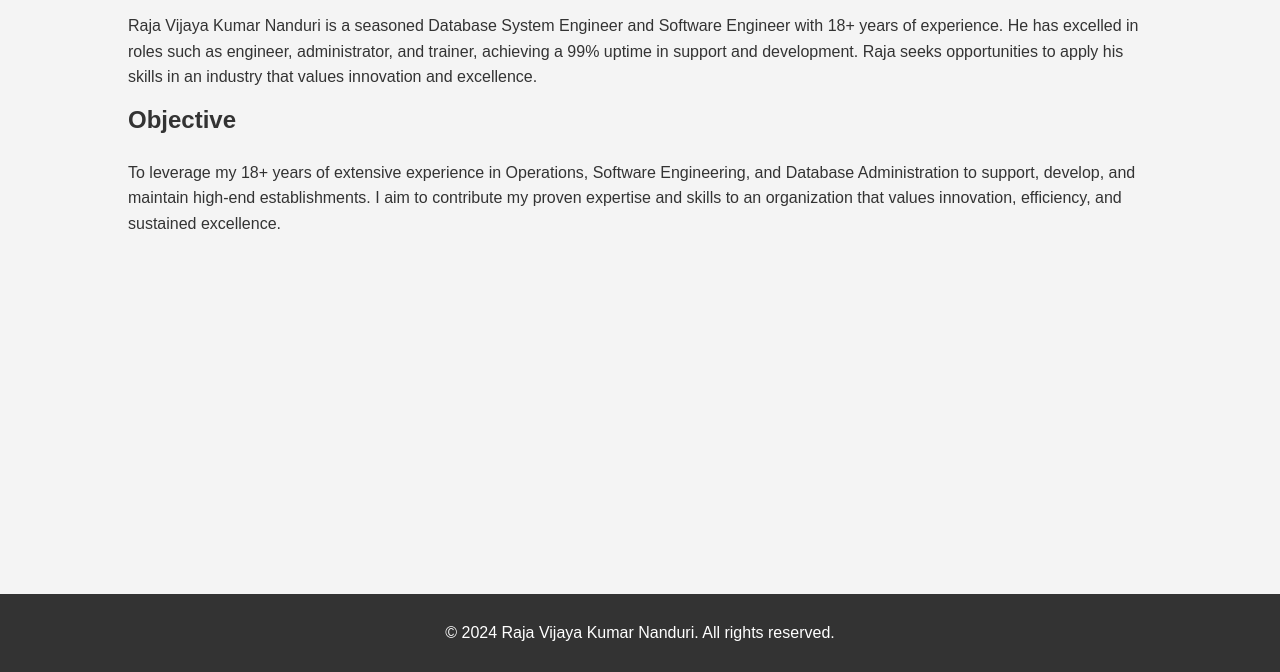
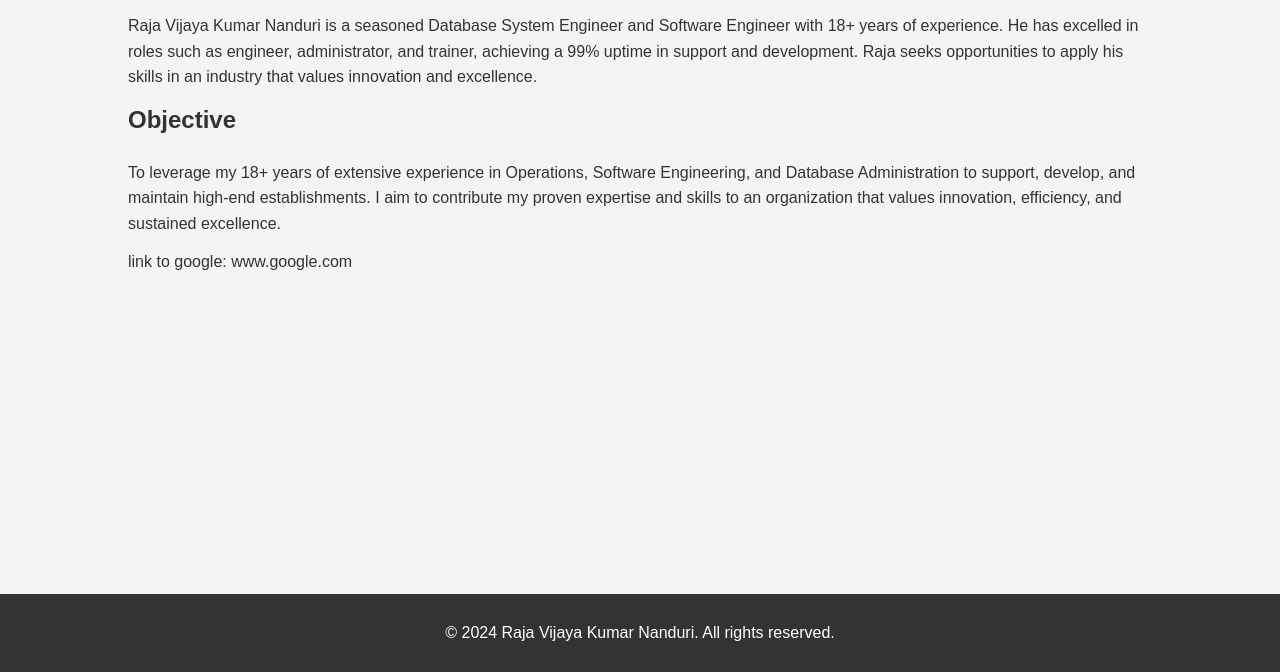
Before and after one commit to nrvijayakumar/profile, a plain HTML site: page index.html in a window 1280 px wide. Shown: the part 128-800 px from the top of the page. Drawn offline with Linux system fonts and the light colour scheme.

Commit message:
Update index.html

```diff
--- a/index.html
+++ b/index.html
@@ -55,6 +55,7 @@
             <h2>Objective</h2>
             <p>To leverage my 18+ years of extensive experience in Operations, Software Engineering, and Database Administration to support, develop, and maintain high-end establishments. I aim to contribute my proven expertise and skills to an organization that values innovation, efficiency, and sustained excellence.</p>
         </section>
+		link to google: www.google.com
     </div>
     <footer>
         <p>&copy; 2024 Raja Vijaya Kumar Nanduri. All rights reserved.</p>
```
